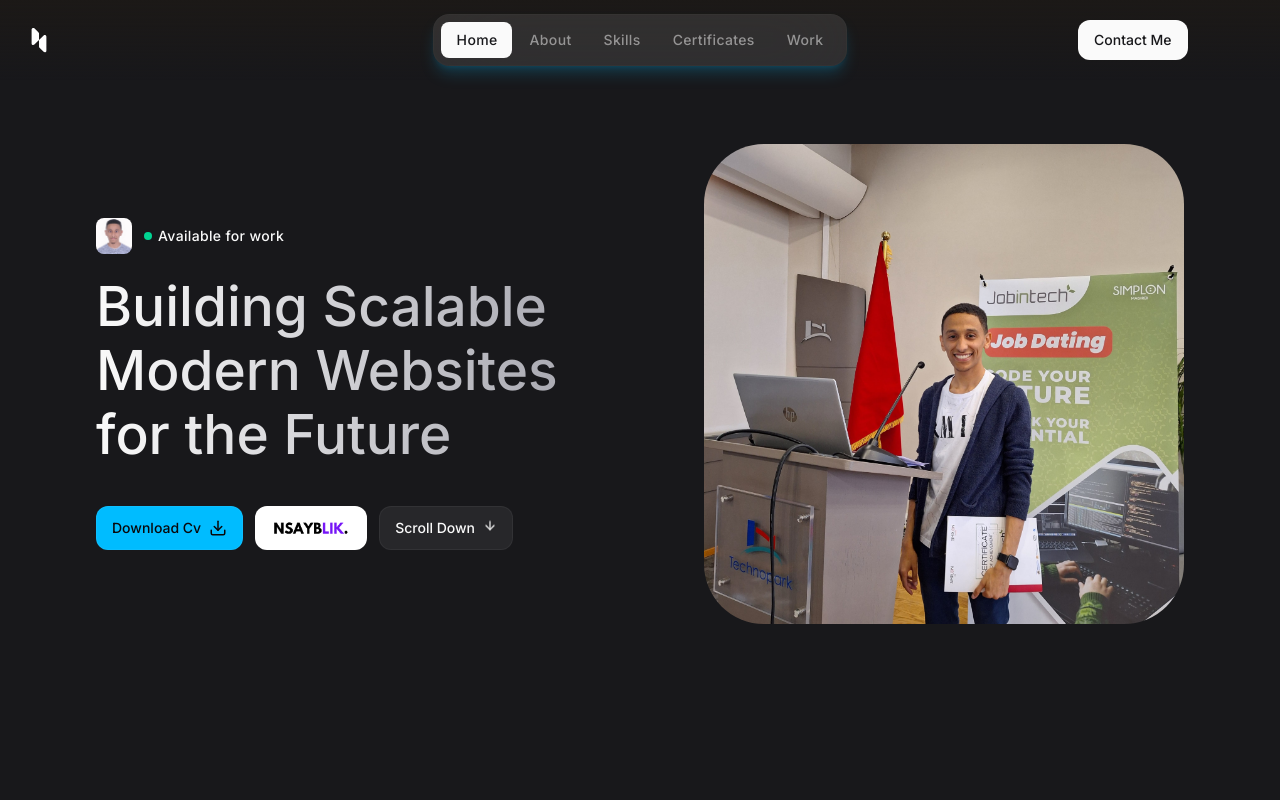
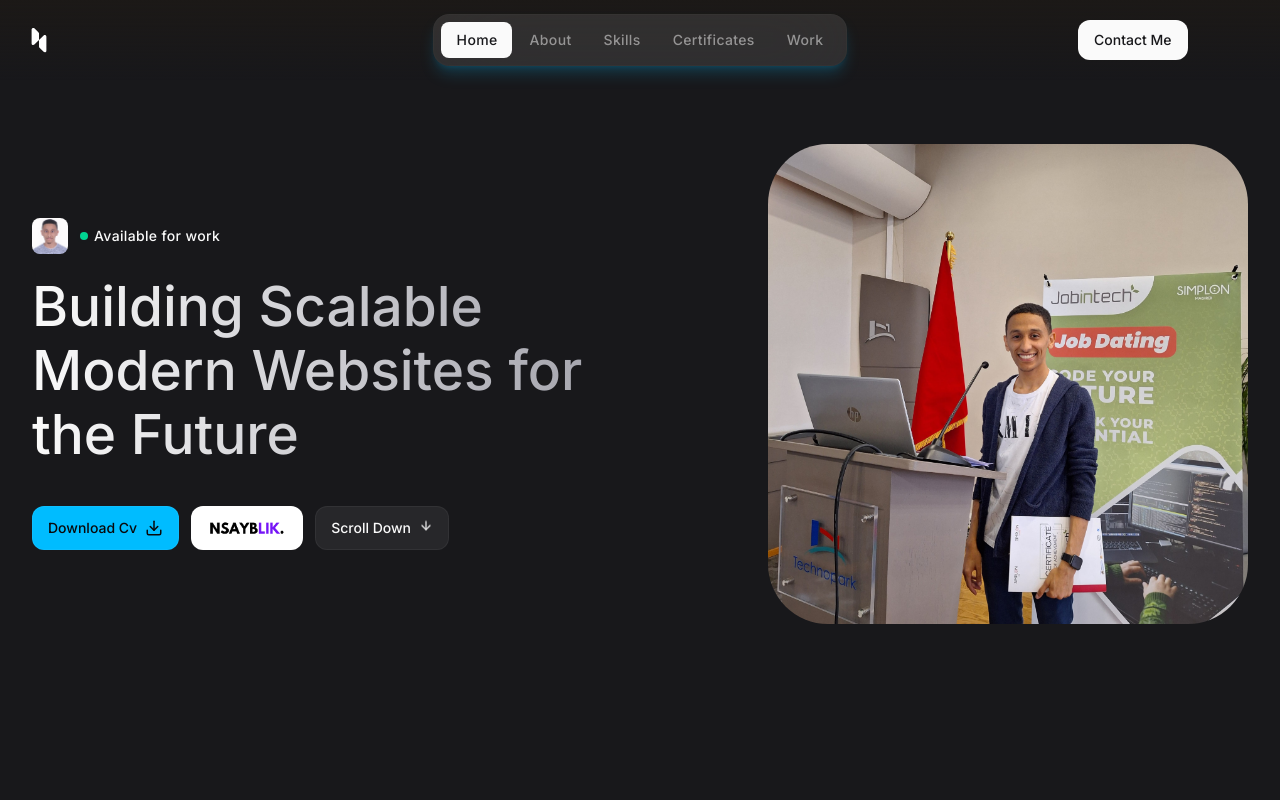
Before and after one commit to MohamedKhassar/Portfolio_Mohamed, a React (Vite) app: page / in a window 1280 px wide. Shown: the top 800 px of the page. Built offline with nearby package versions, Linux system fonts and the light colour scheme.

Commit message:
Refactor code structure for improved readability and maintainability

```diff
--- a/src/components/Certificates.jsx
+++ b/src/components/Certificates.jsx
@@ -8,7 +8,7 @@ const Certificates = () => {
                 <h2 className="headline-2 mb-8 reveal-up capitalize">
                     My certificates
                 </h2>
-                <div className="grid gap-x-4 gap-y-5 grid-cols-[repeat(auto-fill,_minmax(280px,_1fr))]">
+                <div className="grid gap-x-4 gap-y-5 grid-cols-[repeat(auto-fill,_minmax(300px,_1fr))]">
                     {certificates.map(({imgSrc,title,tags,certificateLink},key)=>(
                         <CertificateCard imgSrc={imgSrc}
                         title={title}
--- a/src/components/Work.jsx
+++ b/src/components/Work.jsx
@@ -9,7 +9,7 @@ const Work = () => {
             <h2 className="headline-2 mb-8 reveal-up capitalize">
               My portfolio highlights
             </h2>
-            <div className="grid gap-x-4 gap-y-5 grid-cols-[repeat(auto-fill,_minmax(280px,_1fr))]">
+            <div className="grid gap-x-4 gap-y-5 grid-cols-[repeat(auto-fill,_minmax(300px,_1fr))]">
                 {works.map(({imgSrc,title,tags,projectLink},key)=>(
                     <ProjectCard imgSrc={imgSrc}
                     title={title}
--- a/src/data.js
+++ b/src/data.js
@@ -2,7 +2,7 @@ export const works = [
     {
       imgSrc: '/assets/imgs/popcornplay.png',
       title: 'PopcornPlay (Movie App)',
-      tags: ['API', 'Web Development',"TMDB API"],
+      tags: ['API', 'Web Development',"TMDB API","React","Tailwind"],
       projectLink: 'https://popcornplay-lyart.vercel.app/'
     },
     {
@@ -56,6 +56,12 @@ export const works = [
   ];
 export const certificates = [
     {
+      imgSrc: '/assets/imgs/meta-frontend.png',
+      title: 'Meta Front-End Developer Professional Certificate',
+      tags: ['Coding Interview Skills', 'ReactJS','Version Control'],
+      certificateLink: 'https://www.credly.com/badges/d6307952-db76-46b8-b051-d3088702159d/public_url'
+    },
+    {
       imgSrc: '/assets/imgs/swe.png',
       title: 'Software Engineering Essentials',
       tags: ['Software Development Lifecycle', 'Software Engineering'],
--- a/src/index.css
+++ b/src/index.css
@@ -8,7 +8,7 @@ html{
     @apply scroll-smooth;
 }
 body{
-    @apply bg-zinc-900 text-zinc-50 font-Inter h-[200vh];
+    @apply bg-zinc-900 text-zinc-50 font-Inter;
 }
 
 ::-webkit-scrollbar {
@@ -62,7 +62,7 @@ body{
 }
 
 .container{
-    @apply px-4 mx-auto lg:px-8 xl:max-w-6xl
+    @apply px-4 mx-auto lg:px-8 xl:max-w-7xl
 }
 
 .img-box{
--- a/vite.config.js
+++ b/vite.config.js
@@ -4,7 +4,7 @@ import tailwindcss from "@tailwindcss/vite";
 // https://vite.dev/config/
 export default defineConfig({
   plugins: [react(), tailwindcss()],
-  // server:{
-  //   host:true
-  // }
+  server:{
+    host:true
+  }
 });
```
Also changed, not shown: public/assets/imgs/meta-frontend.png (added).
